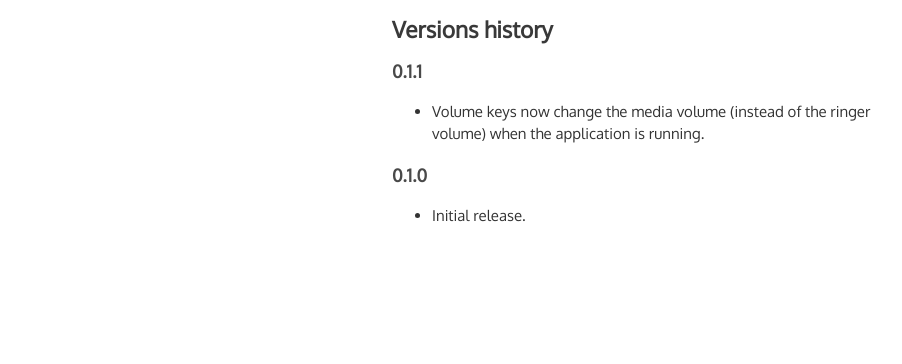
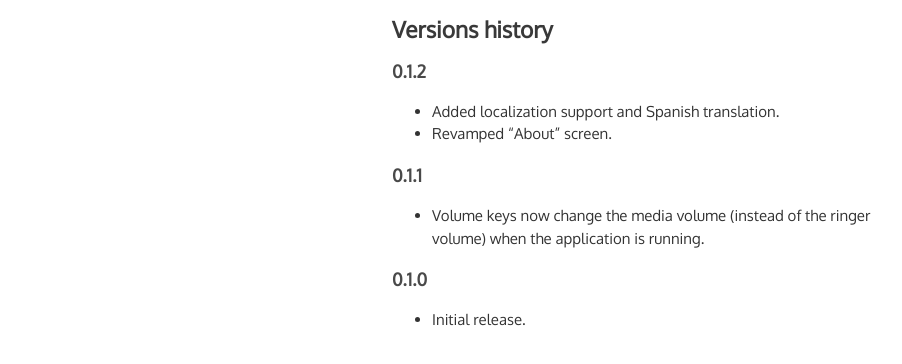
Before and after one commit to aperezdc/cuacfmeego, a plain HTML site: page index.html in a window 1280 px wide. Shown: the part 1075-1439 px from the top of the page, without its empty margins (178-1080 px from the left). Before the commit the page ends 1373 px from the top, so only its background shows below. Drawn offline with Linux system fonts and the light colour scheme.

Commit message:
Added release notes for v0.1.2

```diff
--- a/index.html
+++ b/index.html
@@ -71,6 +71,12 @@
 
 				<h2>Versions history</h2>
 
+				<h3>0.1.2</h3>
+				<ul>
+					<li>Added localization support and Spanish translation.</li>
+					<li>Revamped “About” screen.</li>
+				</ul>
+
 				<h3>0.1.1</h3>
 				<ul>
 					<li>Volume keys now change the media volume (instead of the ringer
```
